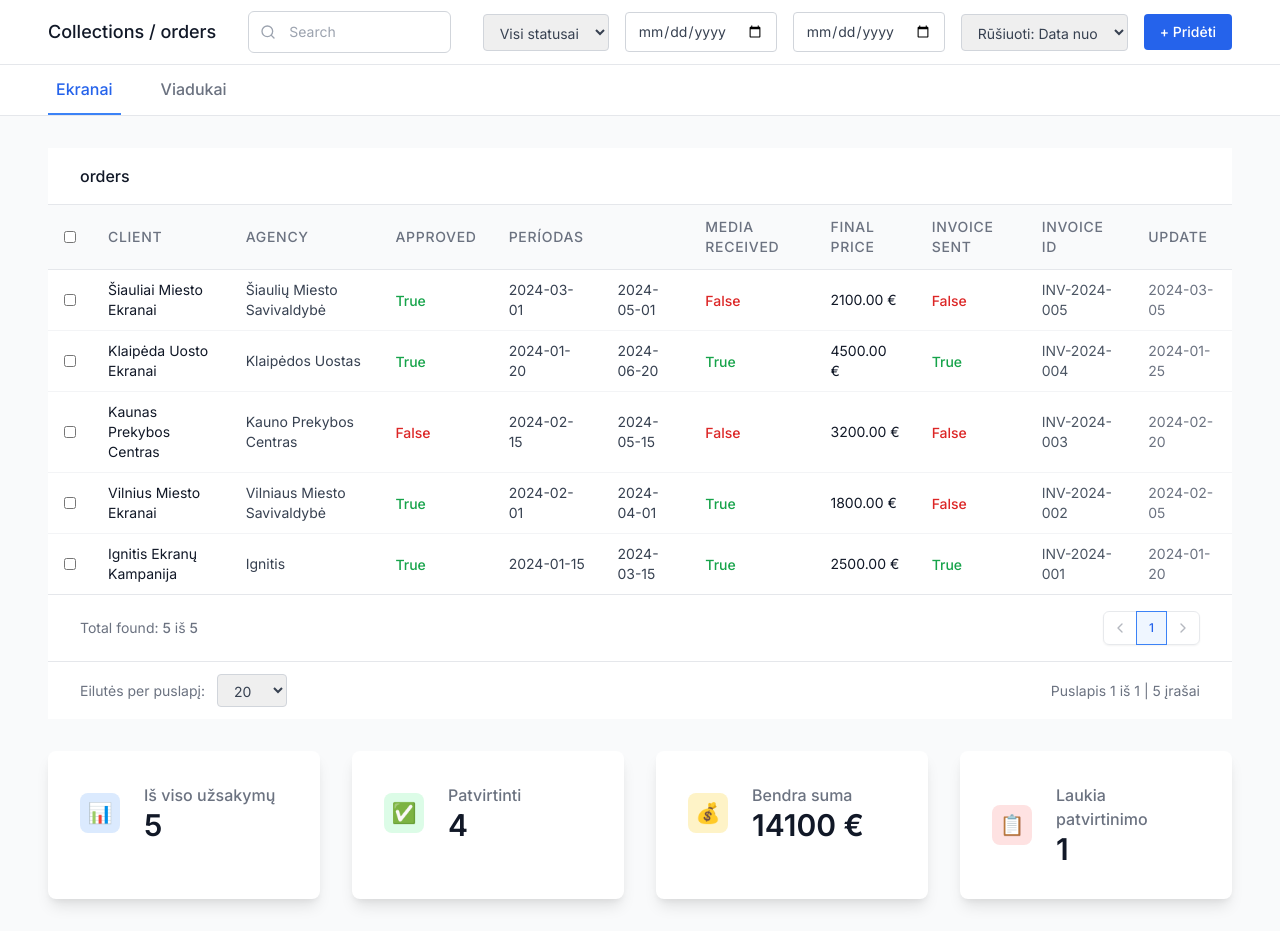
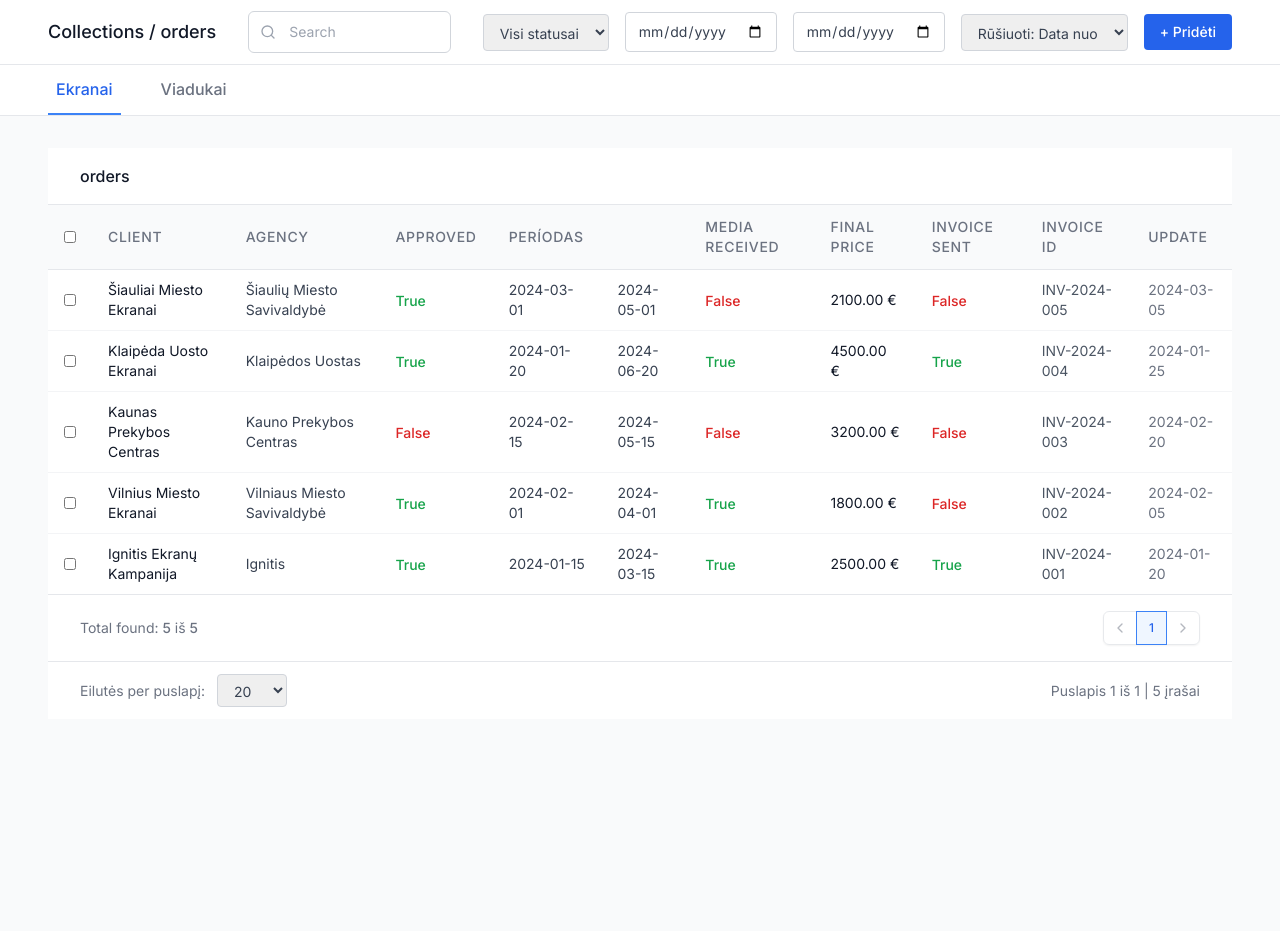
Before and after one commit to rentcas-pixel/piksel-base, a Next.js app: page / in a window 1280 px wide. After the commit the page ends 800 px from the top, so only its background shows below. Built offline with nearby package versions, Linux system fonts and the light colour scheme.

Commit message:
Remove statistics cards from bottom of page

```diff
--- a/app/page.tsx
+++ b/app/page.tsx
@@ -58,70 +58,7 @@ export default function HomePage() {
           onOrderClick={handleOrderClick}
         />
 
-        {/* Statistikos kortelės */}
-        <div className="mt-8 grid grid-cols-1 md:grid-cols-2 lg:grid-cols-4 gap-8">
-          <div className="bg-white rounded-lg shadow-card p-8">
-            <div className="flex items-center">
-              <div className="flex-shrink-0">
-                <div className="w-10 h-10 bg-primary-100 rounded-lg flex items-center justify-center">
-                  <span className="text-primary-600 text-xl">📊</span>
-                </div>
-              </div>
-              <div className="ml-6">
-                <p className="text-base font-medium text-neutral-500">Iš viso užsakymų</p>
-                <p className="text-3xl font-semibold text-neutral-900">{filteredOrders.length}</p>
-              </div>
-            </div>
-          </div>
 
-          <div className="bg-white rounded-lg shadow-card p-8">
-            <div className="flex items-center">
-              <div className="flex-shrink-0">
-                <div className="w-10 h-10 bg-success-100 rounded-lg flex items-center justify-center">
-                  <span className="text-success-600 text-xl">✅</span>
-                </div>
-              </div>
-              <div className="ml-6">
-                <p className="text-base font-medium text-neutral-500">Patvirtinti</p>
-                <p className="text-3xl font-semibold text-neutral-900">
-                  {filteredOrders.filter(o => o.patvirtinta).length}
-                </p>
-              </div>
-            </div>
-          </div>
-
-          <div className="bg-white rounded-lg shadow-card p-8">
-            <div className="flex items-center">
-              <div className="flex-shrink-0">
-                <div className="w-10 h-10 bg-warning-100 rounded-lg flex items-center justify-center">
-                  <span className="text-warning-600 text-xl">💰</span>
-                </div>
-              </div>
-              <div className="ml-6">
-                <p className="text-base font-medium text-neutral-500">Bendra suma</p>
-                <p className="text-3xl font-semibold text-neutral-900">
-                  {filteredOrders.reduce((sum, o) => sum + o.galutineKaina, 0).toFixed(0)} €
-                </p>
-              </div>
-            </div>
-          </div>
-
-          <div className="bg-white rounded-lg shadow-card p-8">
-            <div className="flex items-center">
-              <div className="flex-shrink-0">
-                <div className="w-10 h-10 bg-danger-100 rounded-lg flex items-center justify-center">
-                  <span className="text-warning-600 text-xl">📋</span>
-                </div>
-              </div>
-              <div className="ml-6">
-                <p className="text-base font-medium text-neutral-500">Laukia patvirtinimo</p>
-                <p className="text-3xl font-semibold text-neutral-900">
-                  {filteredOrders.filter(o => !o.patvirtinta).length}
-                </p>
-              </div>
-            </div>
-          </div>
-        </div>
       </main>
     </div>
   )
```
